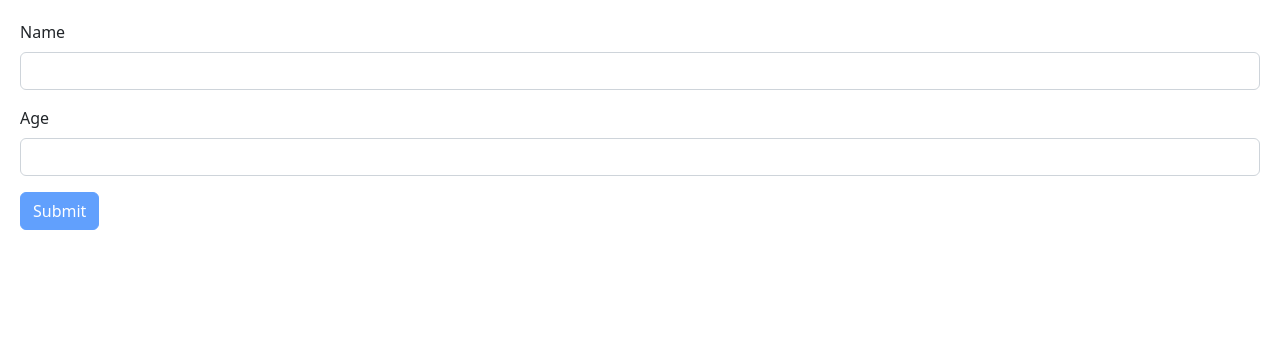
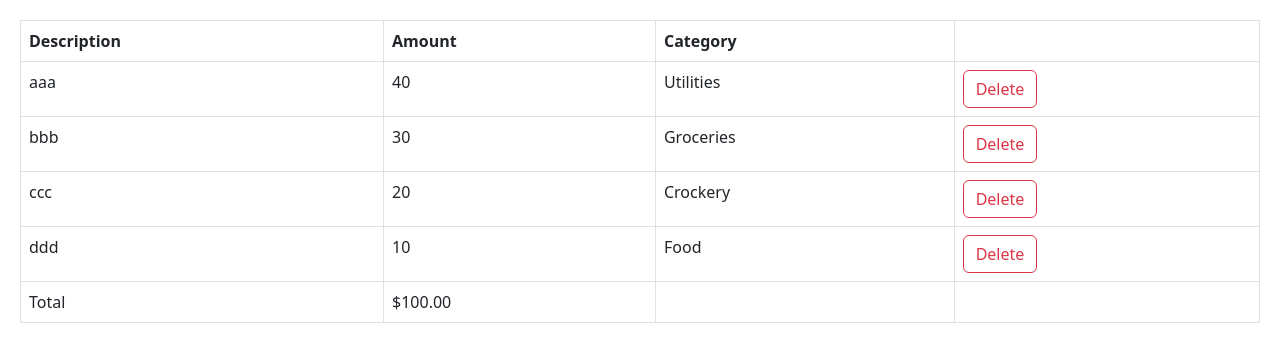
Before and after one commit to askariabidi/react-app, a React (Vite) app: page / in a window 1280 px wide. Shown: the top 362 px of the page. Built offline with nearby package versions, Linux system fonts and the light colour scheme.

Commit message:
Built an Expense List - Expense Tracker

```diff
--- a/src/App.tsx
+++ b/src/App.tsx
@@ -1,9 +1,20 @@
-import Form from "./components/Form";
+import { useState } from "react";
+import ExpenseList from "./expense-tracker/components/ExpenseList";
 
 function App() {
+  const [expenses, setExpenses] = useState([
+    { id: 1, description: "aaa", amount: 40, category: "Utilities" },
+    { id: 2, description: "bbb", amount: 30, category: "Groceries" },
+    { id: 3, description: "ccc", amount: 20, category: "Crockery" },
+    { id: 4, description: "ddd", amount: 10, category: "Food" },
+  ]);
+
   return (
     <div>
-      <Form></Form>
+      <ExpenseList
+        expenses={expenses}
+        onDelete={(id) => setExpenses(expenses.filter((e) => e.id !== id))}
+      ></ExpenseList>
     </div>
   );
 }
--- /dev/null
+++ b/src/expense-tracker/components/ExpenseList.tsx
@@ -0,0 +1,62 @@
+import React from "react";
+
+interface Expense {
+  id: number;
+  description: string;
+  amount: number;
+  category: string;
+}
+
+interface Props {
+  expenses: Expense[];
+  onDelete: (id: number) => void;
+}
+
+const ExpenseList = ({ expenses, onDelete }: Props) => {
+  if (expenses.length === 0) return null;
+
+  return (
+    <table className="table table-bordered">
+      <thead>
+        <tr>
+          <th>Description</th>
+          <th>Amount</th>
+          <th>Category</th>
+          <th></th>
+        </tr>
+      </thead>
+      <tbody>
+        {expenses.map((expense) => (
+          <tr key={expense.id}>
+            <td>{expense.description}</td>
+            <td>{expense.amount}</td>
+            <td>{expense.category}</td>
+            <td>
+              <button
+                className="btn btn-outline-danger"
+                onClick={() => onDelete(expense.id)}
+              >
+                Delete
+              </button>
+            </td>
+          </tr>
+        ))}
+      </tbody>
+      <tfoot>
+        <tr>
+          <td>Total</td>
+          <td>
+            $
+            {expenses
+              .reduce((acc, expense) => expense.amount + acc, 0)
+              .toFixed(2)}
+          </td>
+          <td></td>
+          <td></td>
+        </tr>
+      </tfoot>
+    </table>
+  );
+};
+
+export default ExpenseList;
```
